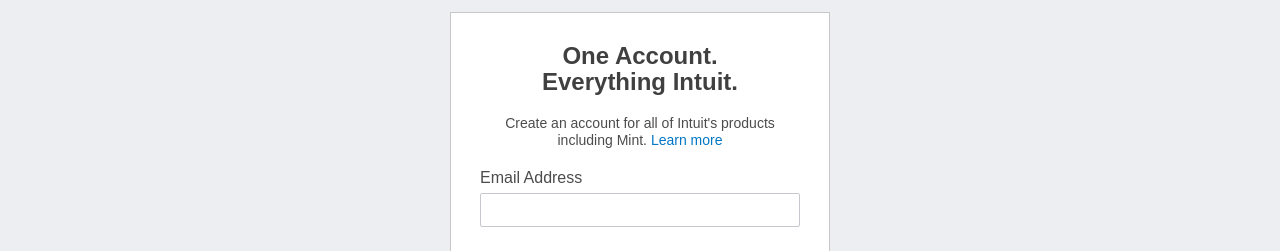
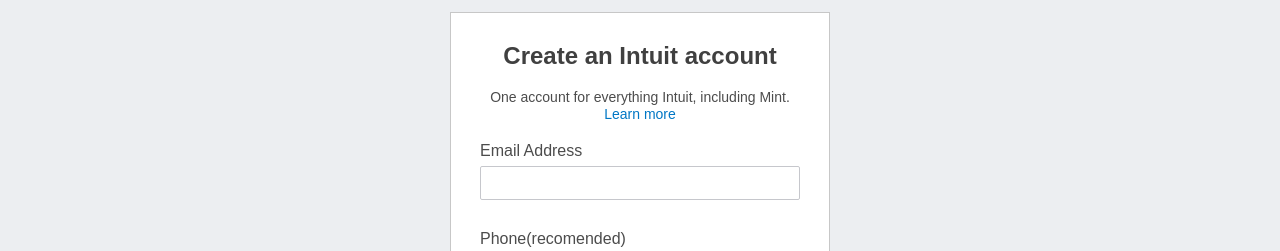
Before and after one commit to abruzy/HTML-Forms, a plain HTML site: page index.html in a window 1280 px wide. Shown: the part 503-754 px from the top of the page. Drawn offline with Linux system fonts and the light colour scheme.

```diff
--- a/index.html
+++ b/index.html
@@ -31,13 +31,10 @@
   </div>
 
   <div class="container">
-    <span class="form-head">One Account.
-      <br> Everything Intuit.
+    <span class="form-head">Create an Intuit account
     </span>
     <div class="form-head-text">
-      <span>Create an account for all of Intuit's products</span>
-      <br>
-      <span>including Mint</span>.
+      <span>One account for everything Intuit, including Mint. </span><br>
       <a id="learn-more" href="https://accounts-help.lc.intuit.com/questions/1582580-creating-an-account" target="_blank">Learn more</a>
     </div>
 
```
